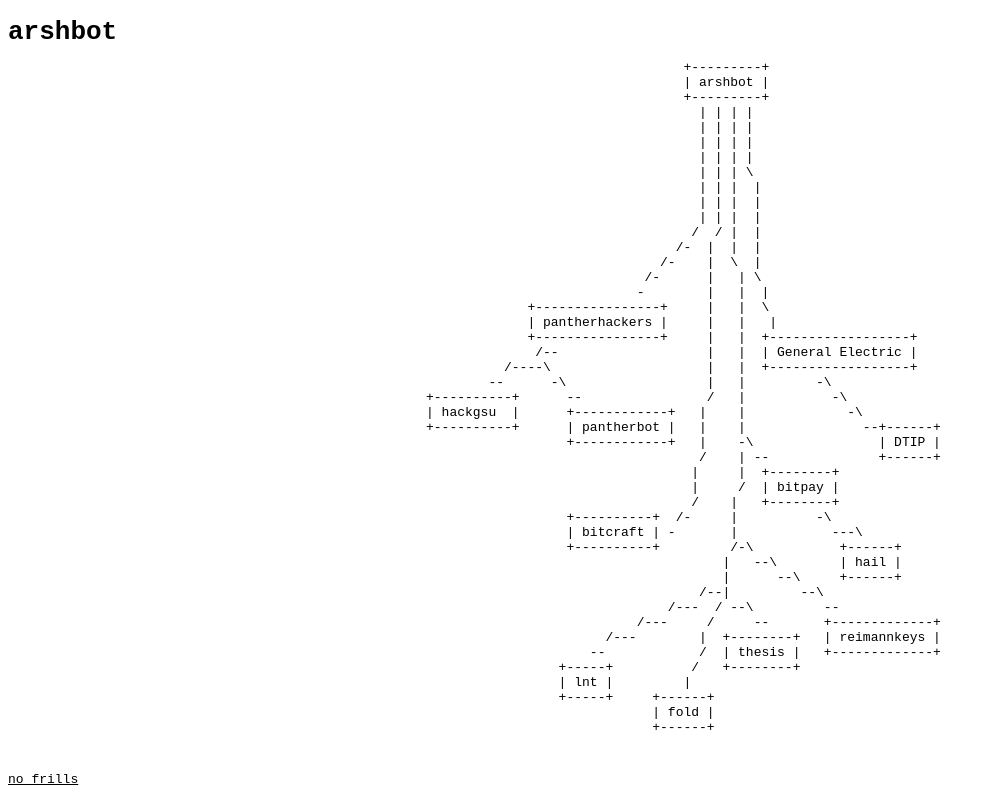
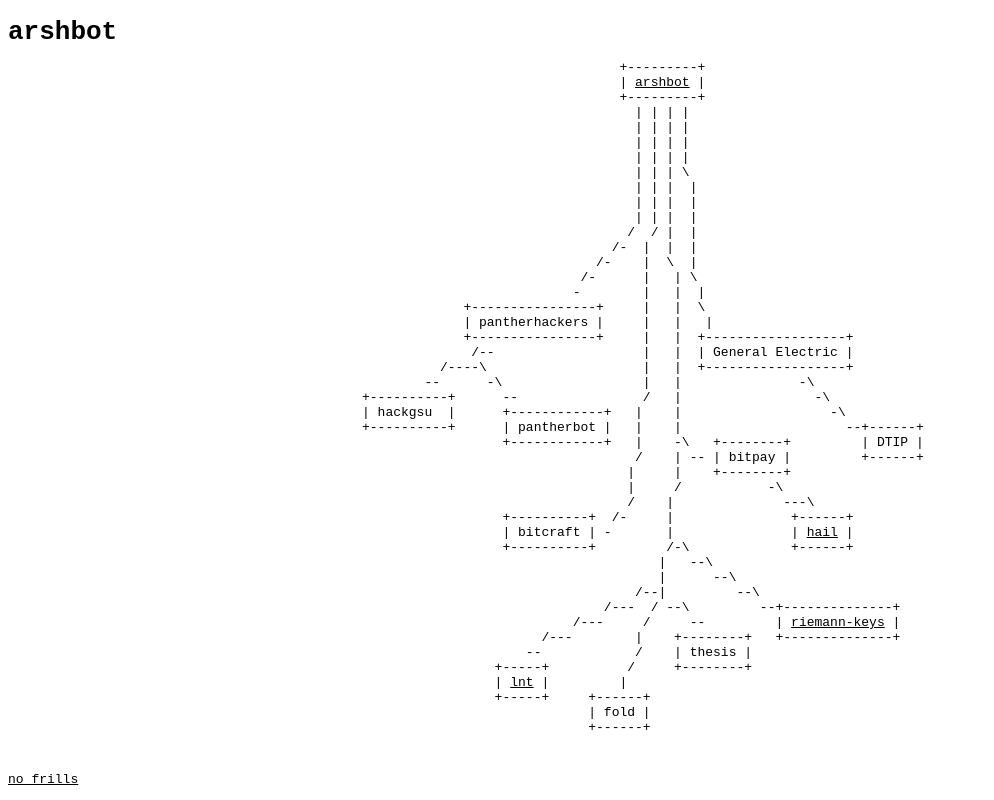
Before and after one commit to arshbot/frills-splash-page, a plain HTML site: page index.html in a window 1280 px wide. Shown: the whole page, without its empty margins (0-994 px from the left). Drawn offline with Linux system fonts and the light colour scheme.

Commit message:
Centered, added some links

```diff
--- a/index.html
+++ b/index.html
@@ -15,12 +15,15 @@
                 p {
                         font-family: monospace
                 }
+                a {
+                        color: #000000
+                }
                 pre {
                         font-family: monospace;
 			width: 300px;
 			height: 200px;
 			position: absolute;
-			left: 45%;
+			left: 40%;
 			top: 20%;
 			margin: -100px 0 0 -150px;
                 }
@@ -30,7 +33,7 @@
         <h1>arshbot</h1>
         <pre>
                                  +---------+
-                                 | arshbot |
+                                 | <a href="https://arshbot.dev/">arshbot</a> |
                                  +---------+
                                    | | | |
                                    | | | |
@@ -50,31 +53,30 @@
              +----------------+     |   |  +------------------+
               /--                   |   |  | General Electric |
           /----\                    |   |  +------------------+
-        --      -\                  |   |         -\
-+----------+      --                /   |           -\
-| hackgsu  |      +------------+   |    |             -\
-+----------+      | pantherbot |   |    |               --+------+
-                  +------------+   |    -\                | DTIP |
-                                   /    | --              +------+
-                                  |     |  +--------+
-                                  |     /  | bitpay |
-                                  /    |   +--------+
-                  +----------+  /-     |          -\
-                  | bitcraft | -       |            ---\
-                  +----------+         /-\           +------+
-                                      |   --\        | hail |
-                                      |      --\     +------+
+        --      -\                  |   |               -\
++----------+      --                /   |                 -\
+| hackgsu  |      +------------+   |    |                   -\
++----------+      | pantherbot |   |    |                     --+------+
+                  +------------+   |    -\   +--------+         | DTIP |
+                                   /    | -- | bitpay |         +------+
+                                  |     |    +--------+
+                                  |     /           -\
+                                  /    |              ---\
+                  +----------+  /-     |               +------+
+                  | bitcraft | -       |               | <a href="https://arshbot.dev/projects/hail.html">hail</a> |
+                  +----------+         /-\             +------+
+                                      |   --\
+                                      |      --\
                                    /--|         --\
-                               /---  / --\         --
-                           /---     /     --       +-------------+
-                       /---        |  +--------+   | reimannkeys |
-                     --            /  | thesis |   +-------------+
-                 +-----+          /   +--------+
-                 | lnt |         |
+                               /---  / --\         --+--------------+
+                           /---     /     --         | <a href="https://github.com/summa-tx/riemann-keys">riemann-keys</a> |
+                       /---        |    +--------+   +--------------+
+                     --            /    | thesis |
+                 +-----+          /     +--------+
+                 | <a href="https://github.com/summa-tx/riemann-keys">lnt</a> |         |
                  +-----+     +------+
                              | fold |
                              +------+
-
         </pre>
 
 	<p style="position:absolute;bottom:0;left: 3;"><a href="https://arshbot.dev" style="color: #000000">no frills</p>
```
